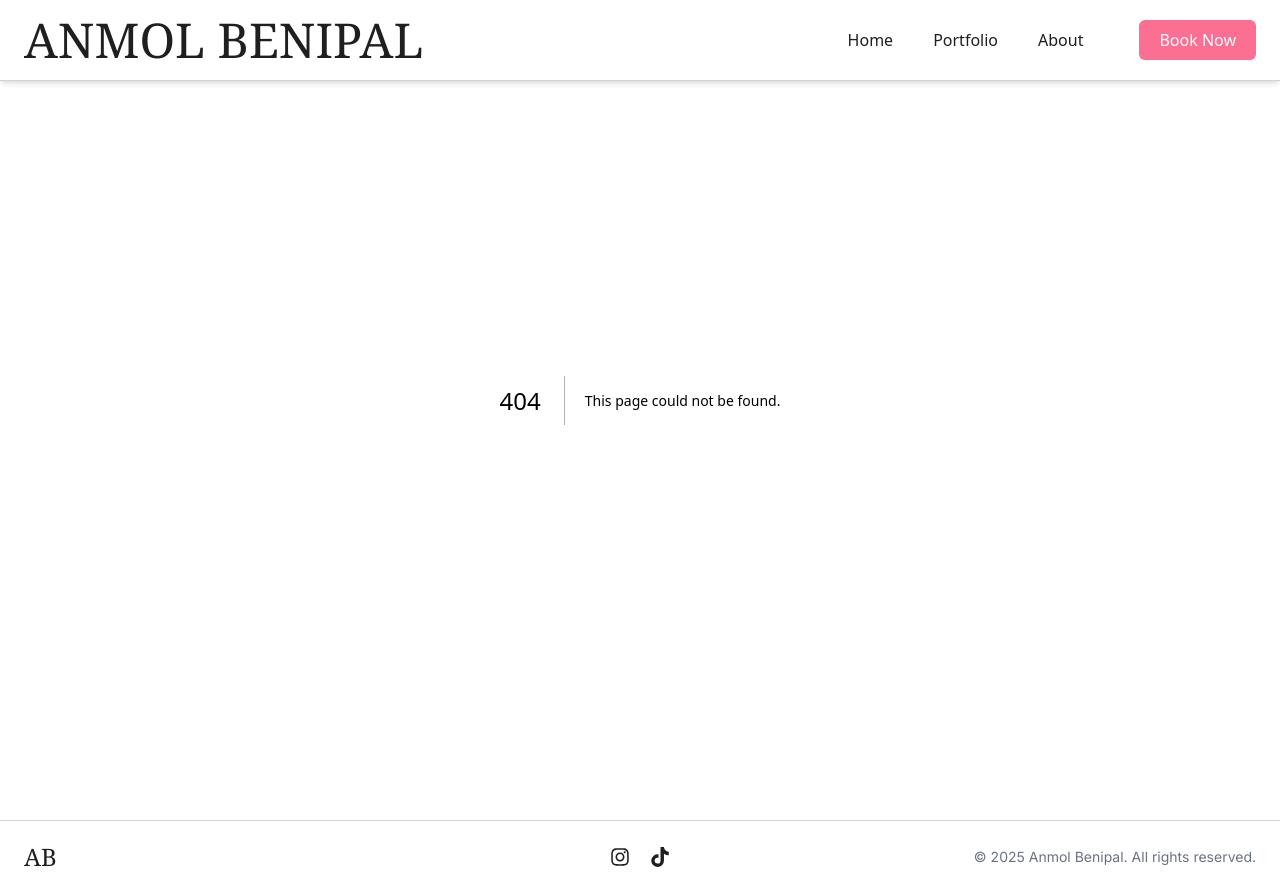
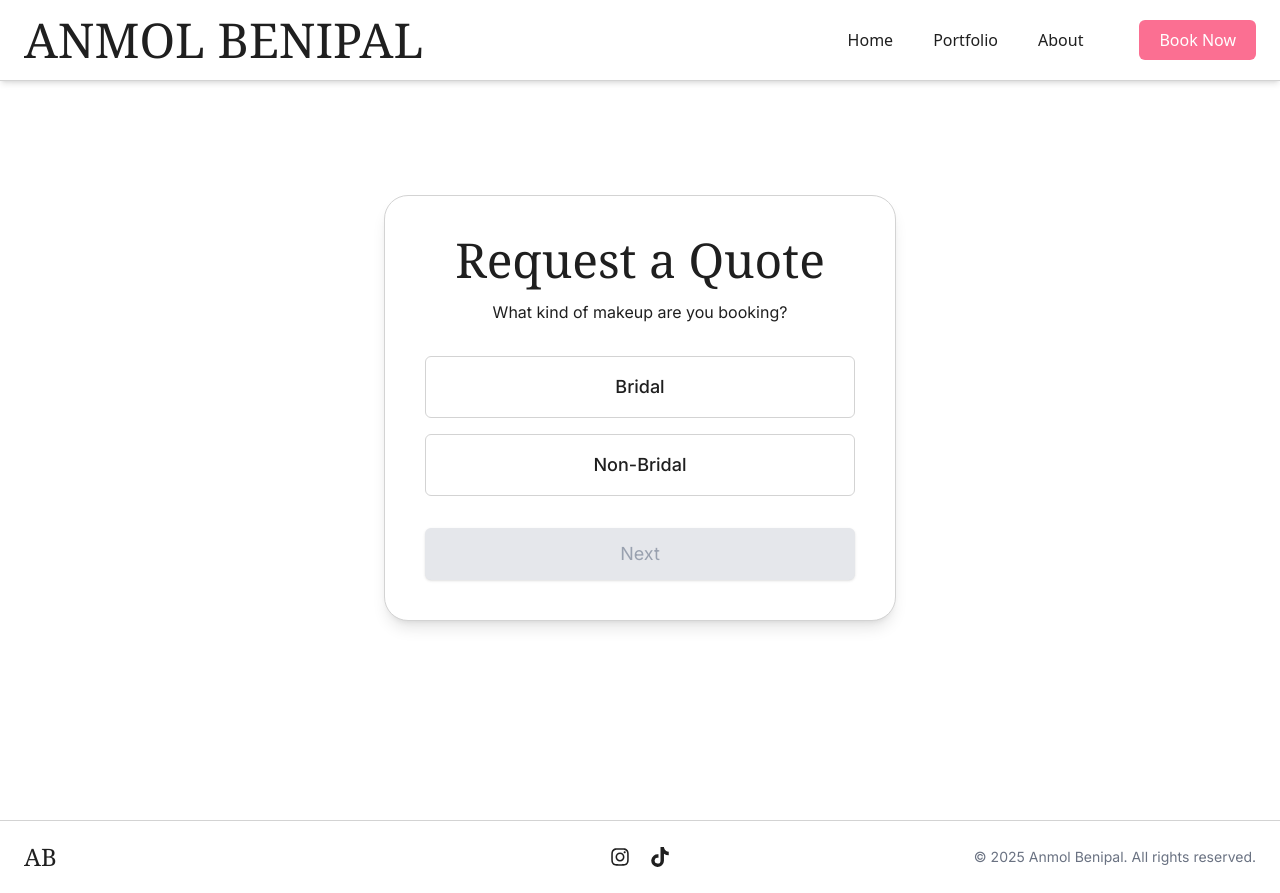
Before and after one commit to harshc22/Anmol-Makeovers, a Next.js app: page /request in a window 1280 px wide. Before the commit this address had no page. Built offline with nearby package versions, Linux system fonts and the light colour scheme.

Commit message:
Progress on form page

```diff
--- a/package.json
+++ b/package.json
@@ -15,6 +15,7 @@
     "next": "^15.4.5",
     "react": "19.1.0",
     "react-dom": "19.1.0",
+    "react-hook-form": "^7.62.0",
     "react-icons": "^5.5.0",
     "react-intersection-observer": "^9.16.0",
     "swiper": "^11.2.10"
--- a/src/app/booking/page.tsx
+++ b/src/app/booking/page.tsx
@@ -1,3 +1,5 @@
+'use client'
+
 import Image from 'next/image'
 
 export default function BookingHero() {
@@ -27,7 +29,7 @@ export default function BookingHero() {
           From bridal elegance to editorial glam, every look is crafted with care, confidence, and intention.
         </p>
         <a
-          href="/booking/request"
+          href="/request"
           className="inline-block bg-primary text-light text-lg px-8 py-4 rounded-md shadow-md hover:bg-primaryHover transition"
         >
           Request a Quote
--- a/src/app/globals.css
+++ b/src/app/globals.css
@@ -7,6 +7,9 @@
   }
   .bg-primary {
     background-color: #FB6F92;
+  }
+  .bg-accent {
+    background-color: #FFC2D1;
   }
   .hover\:bg-primaryHover:hover {
     background-color: #ff2e63;
--- a/src/app/page.tsx
+++ b/src/app/page.tsx
@@ -44,7 +44,6 @@ export default function Home() {
           />
         </div>
       </div>
-      <InstagramFeed />
     </section>
   )
 }
--- /dev/null
+++ b/src/app/request/page.tsx
@@ -0,0 +1,212 @@
+'use client'
+
+import { useState, useEffect, useRef } from 'react'
+
+export default function RequestQuote() {
+  const [step, setStep] = useState(1)
+  const [selected, setSelected] = useState<'Bridal' | 'Non-Bridal' | null>(null)
+  const [eventCount, setEventCount] = useState(1)
+  const [events, setEvents] = useState([
+    { eventType: '', date: '', time: '', location: '', people: '', services: [] as string[] },
+  ])
+
+  const today = new Date().toISOString().split('T')[0]
+
+  const handleStart = () => {
+    if (!selected) return
+    setStep(2)
+  }
+
+  const handleEventsInit = () => {
+    setEvents(
+      Array.from({ length: eventCount }, () => ({
+        eventType: '',
+        date: '',
+        time: '',
+        location: '',
+        people: '',
+        services: []
+      }))
+    )
+    setStep(3)
+  }
+
+  const handleEventChange = (index: number, field: string, value: string) => {
+    const updatedEvents = [...events]
+    updatedEvents[index][field] = value
+    setEvents(updatedEvents)
+  }
+
+  const handleServiceToggle = (index: number, service: string) => {
+    const updatedEvents = [...events]
+    const currentServices = updatedEvents[index].services
+    updatedEvents[index].services = currentServices.includes(service)
+      ? currentServices.filter((s) => s !== service)
+      : [...currentServices, service]
+    setEvents(updatedEvents)
+  }
+
+  const renderStep1 = () => (
+    <>
+      <h1 className="text-5xl font-serif text-heading mb-4 text-center">Request a Quote</h1>
+      <p className="text-dark text-center mb-8 text-base">
+        What kind of makeup are you booking?
+      </p>
+      <div className="space-y-4">
+        {['Bridal', 'Non-Bridal'].map((type) => (
+          <button
+            key={type}
+            onClick={() => setSelected(type as 'Bridal' | 'Non-Bridal')}
+            className={`w-full py-4 rounded-md border text-lg font-medium transition ${
+              selected === type
+                ? 'bg-accent text-dark border-gray'
+                : 'bg-background text-dark border-gray hover:bg-accent'
+            }`}
+            type="button"
+          >
+            {type}
+          </button>
+        ))}
+      </div>
+      <div className="mt-6">
+        <button
+          onClick={handleStart}
+          disabled={!selected}
+          className={`w-full py-3 text-lg rounded-md transition shadow ${
+            selected
+              ? 'bg-primary hover:bg-primaryHover text-light'
+              : 'bg-gray-200 text-gray-400 cursor-not-allowed'
+          }`}
+        >
+          Next
+        </button>
+      </div>
+    </>
+  )
+
+  const renderStep2NonBridal = () => (
+    <>
+      <div className="transition-opacity duration-300 ease-in-out">
+        <h2 className="text-4xl font-serif text-heading mb-4 text-center">Event Details</h2>
+        <p className="text-dark text-center mb-6 text-base">
+          How many events are you booking for?
+        </p>
+        <input
+          type="number"
+          min={1}
+          max={5}
+          value={eventCount}
+          onChange={(e) => setEventCount(Number(e.target.value))}
+          className="w-full px-4 py-3 border border-gray rounded-md text-dark"
+        />
+        <div className="mt-6 flex justify-between gap-4">
+          <button
+            onClick={() => setStep(1)}
+            className="w-1/2 py-3 text-lg rounded-md border border-primary text-primary hover:bg-accent transition"
+          >
+            Back
+          </button>
+          <button
+            onClick={handleEventsInit}
+            className="w-1/2 py-3 text-lg rounded-md transition shadow bg-primary hover:bg-primaryHover text-light"
+          >
+            Next
+          </button>
+        </div>
+      </div>
+    </>
+  )
+
+  const renderEventForms = () => (
+    <>
+      <h2 className="text-4xl font-serif text-heading mb-4 text-center">Tell us about each event</h2>
+      <div className="space-y-8">
+        {events.map((event, index) => (
+          <div key={index} className="border border-gray rounded-xl p-6 space-y-4">
+            <h3 className="text-xl font-semibold text-heading">Event {index + 1}</h3>
+            <input
+              type="text"
+              placeholder="Event Type (e.g. Party, Photoshoot)"
+              className="w-full px-4 py-3 border border-gray rounded-md"
+              value={event.eventType}
+              onChange={(e) => handleEventChange(index, 'eventType', e.target.value)}
+            />
+            <label className="block text-sm font-medium text-heading mb-2">
+                Event Date
+            </label>
+            <input
+              type="date"
+              min={today}
+              className="w-full px-4 py-3 border border-gray rounded-md"
+              value={event.date}
+              onChange={(e) => handleEventChange(index, 'date', e.target.value)}
+            />
+            <label className="block text-sm font-medium text-heading mb-2">
+                Ready Time
+            </label>
+            <input
+              type="time"
+              className="w-full px-4 py-3 border border-gray rounded-md"
+              value={event.time}
+              onChange={(e) => handleEventChange(index, 'time', e.target.value)}
+            />
+            <input
+              type="number"
+              min={1}
+              max={10}
+              placeholder="Number of People"
+              className="w-full px-4 py-3 border border-gray rounded-md"
+              value={event.people}
+              onChange={(e) => handleEventChange(index, 'people', e.target.value)}
+            />
+            <div>
+            <label className="block text-sm font-medium text-heading mb-2">
+                Services <span className="text-sm text-gray-500">(you can choose both)</span>
+            </label>
+            <div className="grid grid-cols-2 gap-4">
+                {['Makeup', 'Hair'].map((service) => {
+                const selected = event.services.includes(service)
+                return (
+                    <label
+                    key={service}
+                    className={`flex items-center justify-center rounded-md border text-lg font-medium py-3 cursor-pointer transition-all duration-200
+                        ${selected
+                        ? 'bg-accent text-dark border-primary shadow-md'
+                        : 'bg-background text-dark border-gray hover:bg-accent'}
+                    `}
+                    >
+                    <input
+                        type="checkbox"
+                        className="hidden"
+                        checked={selected}
+                        onChange={() => handleServiceToggle(index, service)}
+                    />
+                    {service}
+                    </label>
+                )
+                })}
+            </div>
+            </div>
+          </div>
+        ))}
+      </div>
+      <button
+        onClick={() => console.log('Final form data:', events)}
+        className="mt-8 w-full py-3 text-lg rounded-md transition shadow bg-primary hover:bg-primaryHover text-light"
+      >
+        Submit
+      </button>
+    </>
+  )
+
+  return (
+    <section className="bg-background pt-20 min-h-screen flex items-center justify-center px-4 py-16">
+      <div className="bg-white p-10 rounded-3xl shadow-lg max-w-lg w-full border border-gray space-y-8">
+        {step === 1 && renderStep1()}
+        {step === 2 && selected === 'Non-Bridal' && renderStep2NonBridal()}
+        {step === 3 && selected === 'Non-Bridal' && renderEventForms()}
+        {/* Bridal form will go here in future */}
+      </div>
+    </section>
+  )
+}
```
Also changed, not shown: 1 other file (tests, documents, lock files or other folders).
